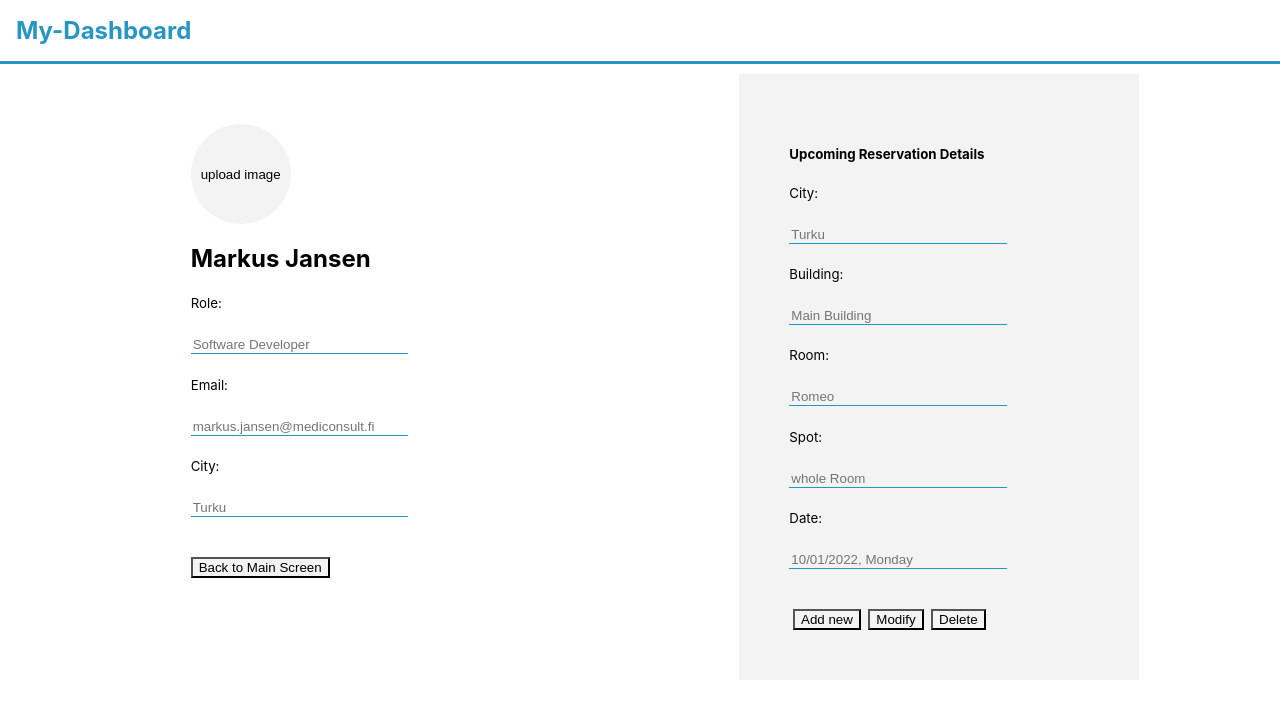
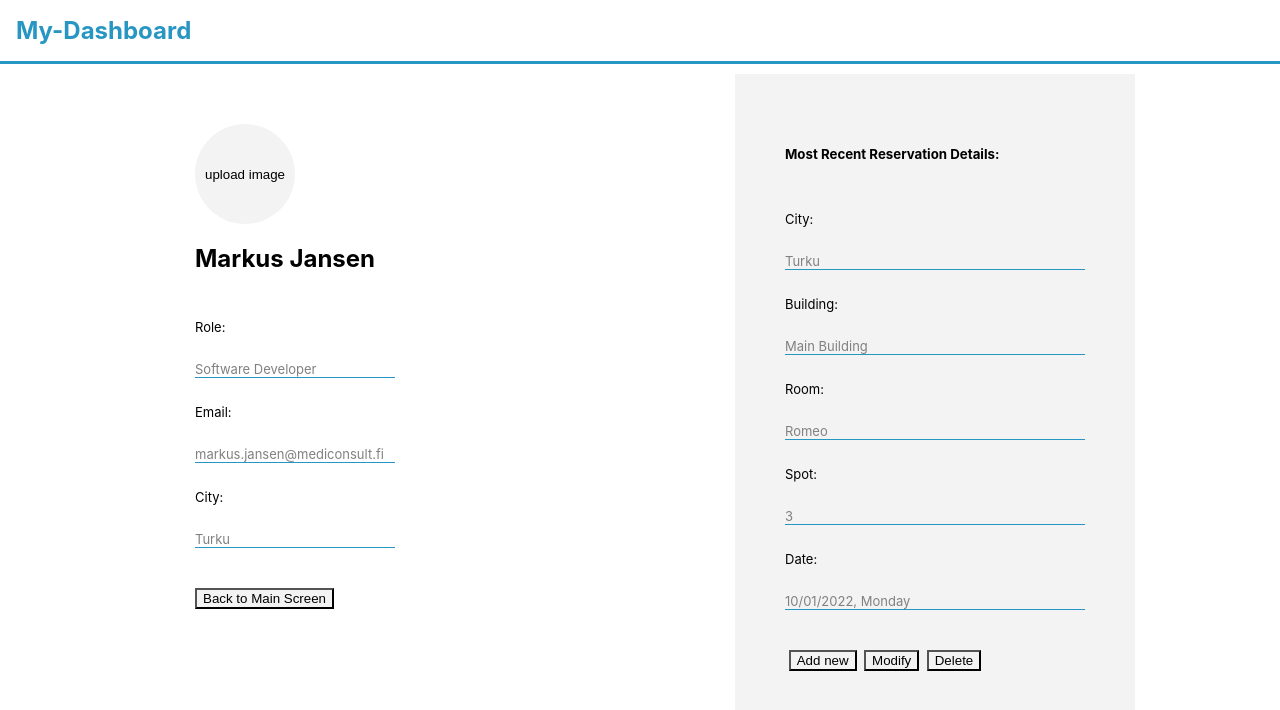
Before and after one commit to NGPetrovich/my-dashboard, a React (Create React App) app: page / in a window 1280 px wide. Shown: the top 710 px of the page. Built offline with nearby package versions, Linux system fonts and the light colour scheme; data requests are answered from the project's data file.

Commit message:
added data from json-server

```diff
--- /dev/null
+++ b/db.json
@@ -0,0 +1,46 @@
+{
+    "data": [
+      {
+        "h5": "Role:",
+        "content": "Software Developer",
+        "id": 1
+      },
+      {
+        "h5": "Email:",
+        "content": "markus.jansen@mediconsult.fi",
+        "id": 2
+      },
+      {
+        "h5": "City:",
+        "content": "Turku",
+        "id": 3
+      }
+    ],
+    "reservation": [
+        {
+          "h5": "City:",
+          "content": "Turku",
+          "id": 4
+        },
+        {
+          "h5": "Building:",
+          "content": "Main Building",
+          "id": 5
+        },
+        {
+          "h5": "Room:",
+          "content": "Romeo",
+          "id": 6
+        },
+        {
+          "h5": "Spot:",
+          "content": "3",
+          "id": 7
+        },
+        {
+          "h5": "Date:",
+          "content": "10/01/2022, Monday",
+          "id": 8
+        }
+    ]
+}
--- a/package.json
+++ b/package.json
@@ -6,6 +6,8 @@
     "@testing-library/jest-dom": "^5.16.1",
     "@testing-library/react": "^12.1.2",
     "@testing-library/user-event": "^13.5.0",
+    "axios": "^0.24.0",
+    "json-server": "^0.17.0",
     "react": "^17.0.2",
     "react-dom": "^17.0.2",
     "react-scripts": "5.0.0",
@@ -15,7 +17,8 @@
     "start": "react-scripts start",
     "build": "react-scripts build",
     "test": "react-scripts test",
-    "eject": "react-scripts eject"
+    "eject": "react-scripts eject",
+    "server": "json-server -p3001 db.json"
   },
   "eslintConfig": {
     "extends": [
--- /dev/null
+++ b/src/components/DataParser.js
@@ -0,0 +1,14 @@
+import React from 'react';
+import './css/dashboard.css';
+
+const DataParser = ({contentData}) => {
+    return(
+        <div>
+            <div className='h5'>{contentData.h5}</div>
+            <div className='content'>{contentData.content}</div>
+        </div>
+    )
+}
+
+
+export default DataParser;
--- a/src/components/LeftProfile.js
+++ b/src/components/LeftProfile.js
@@ -1,48 +1,47 @@
 import React from 'react';
 import './css/dashboard.css';
+import axios from 'axios';
+import DataParser from './DataParser';
 
-const LeftProfile = () => {
+class LeftProfile extends React.Component {
+    constructor(props) {
+      super(props);
+      this.state = {
+        userData: []
+      };
+    }
 
-    function clickMe() {
+    componentDidMount() {
+      axios
+        .get("http://localhost:3001/data")
+        .then(response => {
+          this.setState({ userData: response.data })
+        })
+    }
+
+    clickMe = () => {
         alert("clickMe() function is working");
     }
 
+    render() {
         return (
             <div>
                 <div className='flexbox-item-blank'>
                     <div>
-                    <button onClick={clickMe} className='image-button'>upload image</button>
+                        <button onClick={this.clickMe} className='image-button'>upload image</button>
                     </div>
                     <div>
                         <h2>Markus Jansen</h2>
                     </div>
                     <div>
-                    <h5 className='h5'>Role:</h5>
-                    <input
-                        className='input'
-                        placeholder="Software Developer"
-                    />
+                        {this.state.userData.map(item => <DataParser key={item.id} contentData={item} />)}
                     </div>
                     <div>
-                    <h5 className='h5'>Email:</h5>
-                    <input
-                        className='input'
-                        placeholder="markus.jansen@mediconsult.fi"
-                    />
-                </div>
-                <div>
-                    <h5 className='h5'>City:</h5>
-                    <input
-                        className='input'
-                        placeholder="Turku"
-                    />
-                </div>
-                <div>
-                    <button onClick={clickMe} className='button'>Back to Main Screen</button>
+                        <button onClick={this.clickMe} className='button'>Back to Main Screen</button>
                     </div>
                 </div>
             </div>
         )
     }
-
+}
 export default LeftProfile;
--- a/src/components/RightProfile.js
+++ b/src/components/RightProfile.js
@@ -1,67 +1,53 @@
 import React from 'react';
+import axios from 'axios';
 import './css/dashboard.css'
+import DataParser from './DataParser';
 
-const RightProfile = props => {
+class RightProfile extends React.Component {
+    constructor(props) {
+        super(props);
+        this.state = {
+            reservationData: []
+        };
+    }
 
-    function clickMe() {
+    componentDidMount() {
+        axios
+            .get("http://localhost:3001/reservation")
+            .then(response => {
+                this.setState({ reservationData: response.data })
+            })
+    }
+
+    clickMe = () => {
         alert("clickMe() function is working");
     }
 
+    render() {
         return (
             <div>
                 <div className="flexbox-item">
                     <div>
-                    <h5>Upcoming Reservation Details</h5>
+                        <h5>Most Recent Reservation Details:</h5>
                     </div>
                     <div>
-                    <h5 className='h5'>City:</h5>
-                    <input
-                        className='input-right'
-                        placeholder="Turku"
-                    />
-                </div>
-                <div>
-                    <h5 className='h5'>Building:</h5>
-                    <input
-                        className='input-right'
-                        placeholder="Main Building"
-                    />
-                </div>
-                <div>
-                    <h5 className='h5'>Room:</h5>
-                    <input
-                        className='input-right'
-                        placeholder="Romeo"
-                    />
-                </div>
-                <div>
-                    <h5 className='h5'>Spot:</h5>
-                    <input
-                        className='input-right'
-                        placeholder="whole Room"
-                    />
-                </div>
-                <div>
-                    <h5 className='h5'>Date:</h5>
-                    <input
-                        className='input-right'
-                        placeholder="10/01/2022, Monday"
-                    />
+                        {this.state.reservationData.map(item => <DataParser key={item.id} contentData={item}/>)}
                     </div>
                     <div className='flexbox-container-buttons'>
-                    <button className='button' onClick={clickMe}>
+                        <button className='button' onClick={this.clickMe}>
                             Add new
                         </button>
-                    <button className='button' onClick={clickMe}>
+                        <button className='button' onClick={this.clickMe}>
                             Modify
                         </button>
-                    <button className='button' onClick={clickMe}>
+                        <button className='button' onClick={this.clickMe}>
                             Delete
                         </button>
                     </div>
                 </div>
             </div>
         );
+    }
 };
 
 export default RightProfile;
--- a/src/components/css/dashboard.css
+++ b/src/components/css/dashboard.css
@@ -1,11 +1,25 @@
-.h5 {
-  font-weight: normal
-}
-
 .button {
   margin: 3em 0em 0em;
   background-color: #f3f3f3;
   cursor: pointer;
+}
+
+/* DataParser Container */
+
+.h5 {
+  font-weight: normal;
+  font-size: small;
+  padding: 2em 0em;
+}
+
+.content {
+  border-style: none;
+  border: #2896C2;
+  border-bottom-style: solid;
+  border-width: 0.1em;
+  font-size: small;
+  color: grey;
+  /* width: 16em; */
 }
 
 /* Left Container */
@@ -26,14 +40,6 @@
   cursor: pointer;
 }
 
-.input {
-  border-style: none;
-  border: #2896C2;
-  border-bottom-style: solid;
-  border-width: 0.1em;
-  width: 16em;
-}
-
 /* Right Container */
 
 .flexbox-item {
@@ -41,15 +47,6 @@
   margin: 10px;
   background-color: #f3f3f3;
   padding: 50px 50px;
-}
-
-.input-right {
-  background-color: #f3f3f3;
-  border-style: none;
-  border: #2896C2;
-  border-bottom-style: solid;
-  border-width: 0.1em;
-  width: 16em;
 }
 
 .flexbox-container-buttons {
```
Also changed, not shown: 1 other file (tests, documents, lock files or other folders). Lines whose indentation alone changed are shown as unchanged.
